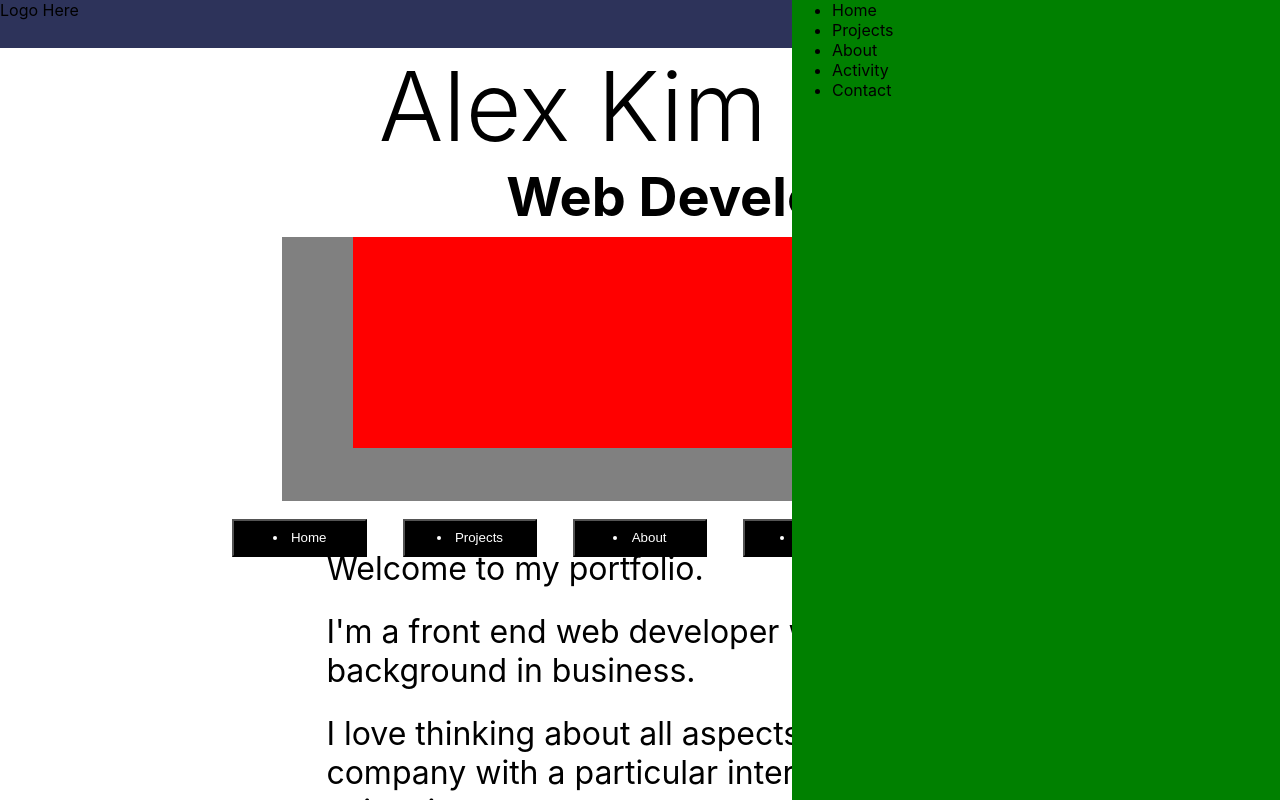
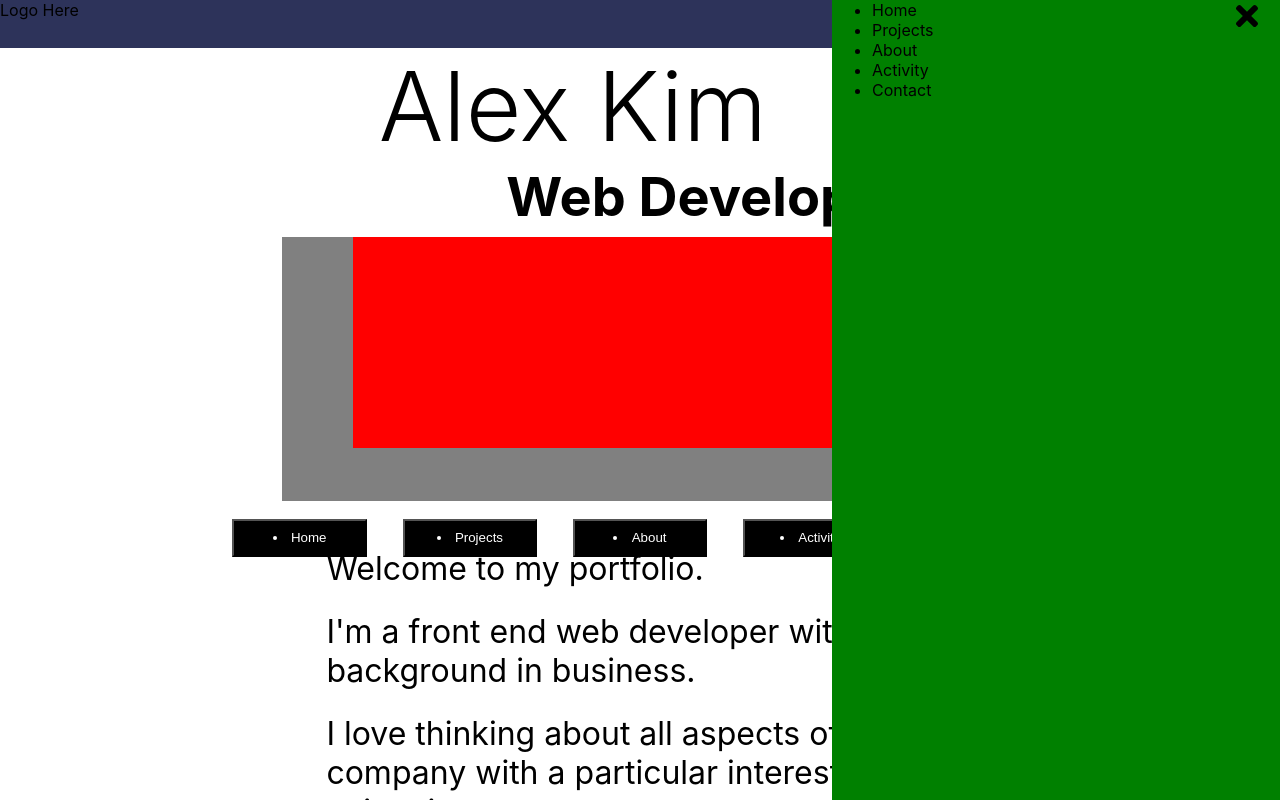
Before and after one commit to 312akim/react-portfolio-website, a React (Create React App) app: page / in a window 1280 px wide. Both pictures are taken after a click on the element 1202 px from the left and 24 px from the top of the page. Shown: the top 800 px of the page. Built offline with nearby package versions, Linux system fonts and the light colour scheme.

Commit message:
Replaced react-reveal with react-spring animations. Added exit icon to collapsible exit nav

```diff
--- a/src/component/container/NavBar/NavComponent.js
+++ b/src/component/container/NavBar/NavComponent.js
@@ -1,11 +1,11 @@
 import React, { useEffect, useState } from 'react';
-import { StyledNavContainer, StyledNavBar, StyledNavigationList, StyledNavLogo, StyledToggler, AnimatedContainer, StyledNavigationListWrapper } from './NavComponentStyles';
+import { StyledNavContainer, StyledNavBar, StyledRightArrowIconWrapper, StyledNavigationList, StyledNavLogo, StyledToggler, AnimatedContainer, StyledNavigationListWrapper } from './NavComponentStyles';
 import { ReactScrollLink } from '../../../shared/sharedComponents/ReactScrollComponent'
 import { FontAwesomeIcon } from '@fortawesome/react-fontawesome'
-import { faBars } from '@fortawesome/free-solid-svg-icons'
-import Slide from 'react-reveal/Slide';
+import { faBars, faTimes } from '@fortawesome/free-solid-svg-icons'
 
-import {useSpring, animated} from 'react-spring'
+
+import {useSpring} from 'react-spring'
 
 export const NavBar = () => {
 
@@ -59,7 +59,7 @@ const NavBarToggler = ({setOpen, isOpen}) => {
 const CollapsibleNav = ({isOpen, setOpen}) => {
     if (isOpen) {
         return (
-            <NavigationLinks setOpen={setOpen} isOpen={isOpen} />
+            <NavigationLinks setOpen={setOpen}/>
         )
     } else {
         return (
@@ -68,11 +68,15 @@ const CollapsibleNav = ({isOpen, setOpen}) => {
     }
 }
 
-const NavigationLinks = ({setOpen, isOpen}) => {
+const NavigationLinks = ({setOpen}) => {
     const props = useSpring({right: '0%', from: {right: '-100%'}})
 
     return (
-            <AnimatedContainer style={props} onClick={() => setOpen(false)}>
+        <AnimatedContainer style={props} onClick={() => setOpen(false)}>
+            <StyledNavigationListWrapper>
+                <StyledRightArrowIconWrapper>
+                    <FontAwesomeIcon icon={faTimes} size="2x" />
+                </StyledRightArrowIconWrapper>
                 <StyledNavigationList>
                     <ReactScrollLink title="Home" id="homeSection"/>
                     <ReactScrollLink title="Projects" id="projectsSection"/>
@@ -80,7 +84,7 @@ const NavigationLinks = ({setOpen, isOpen}) => {
                     <ReactScrollLink title="Activity" id="activitySection"/>
                     <ReactScrollLink title="Contact" id="contactSection"/>
                 </StyledNavigationList>
-            </AnimatedContainer>
-
+            </StyledNavigationListWrapper>
+        </AnimatedContainer>
     )
 }
--- a/src/component/container/NavBar/NavComponentStyles.js
+++ b/src/component/container/NavBar/NavComponentStyles.js
@@ -21,20 +21,20 @@ export const StyledNavLogo = styled.div`
 `
 
 export const StyledNavigationListWrapper = styled.div`
-    position: fixed;
-    top: 6vh;
-    height: 94vh;
-    width: 100%;
-    background: rgba(0,0,0,0.5);
-    z-index: 2;
+display: inline-block;
+float: right;
+background: green;
+width: 100%;
+height: 100%;
 `
 
 export const StyledNavigationList = styled.ul`
-    display: inline-block;
-    float: right;
-    background: green;
-    width: 100%;
-    height: 100%;
+
+`
+
+export const StyledRightArrowIconWrapper = styled.div`
+    position: absolute;
+    right: 5%;
 `
 
 export const StyledToggler = styled.div`
```
Also changed, not shown: 1 other file (tests, documents, lock files or other folders).
